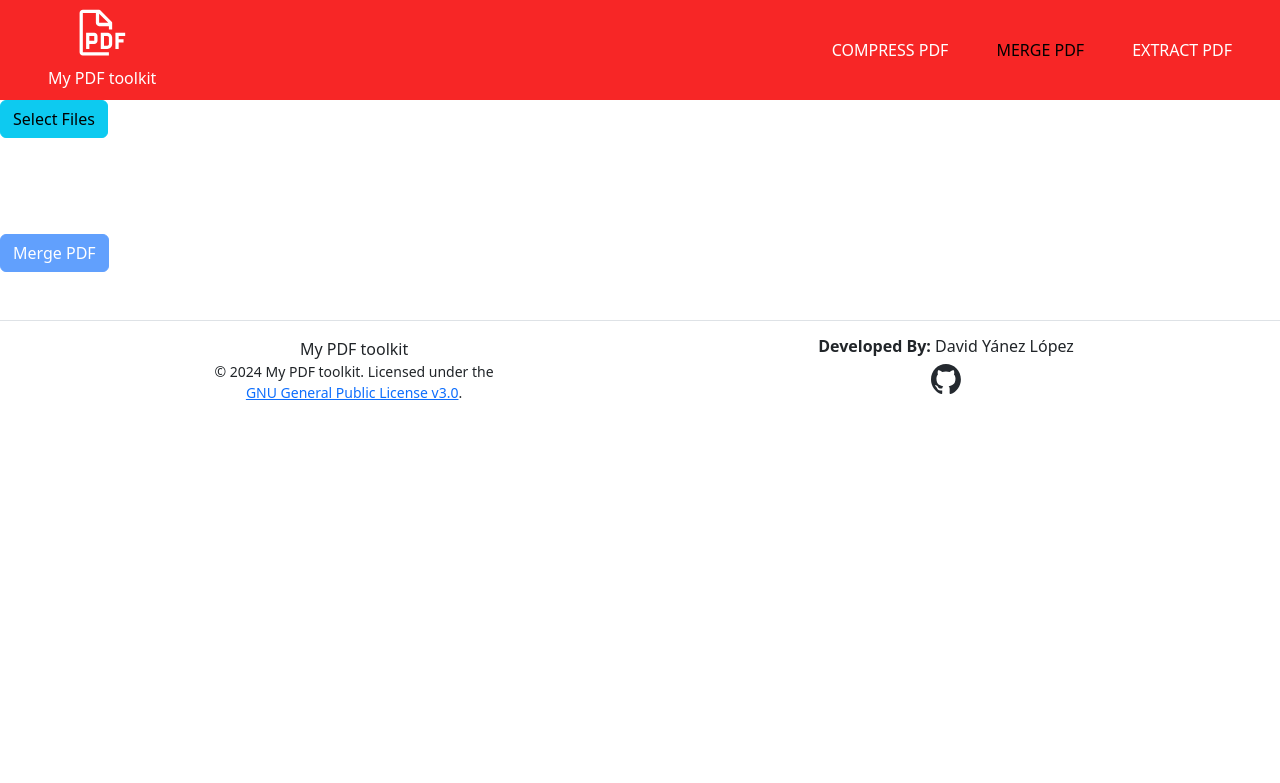
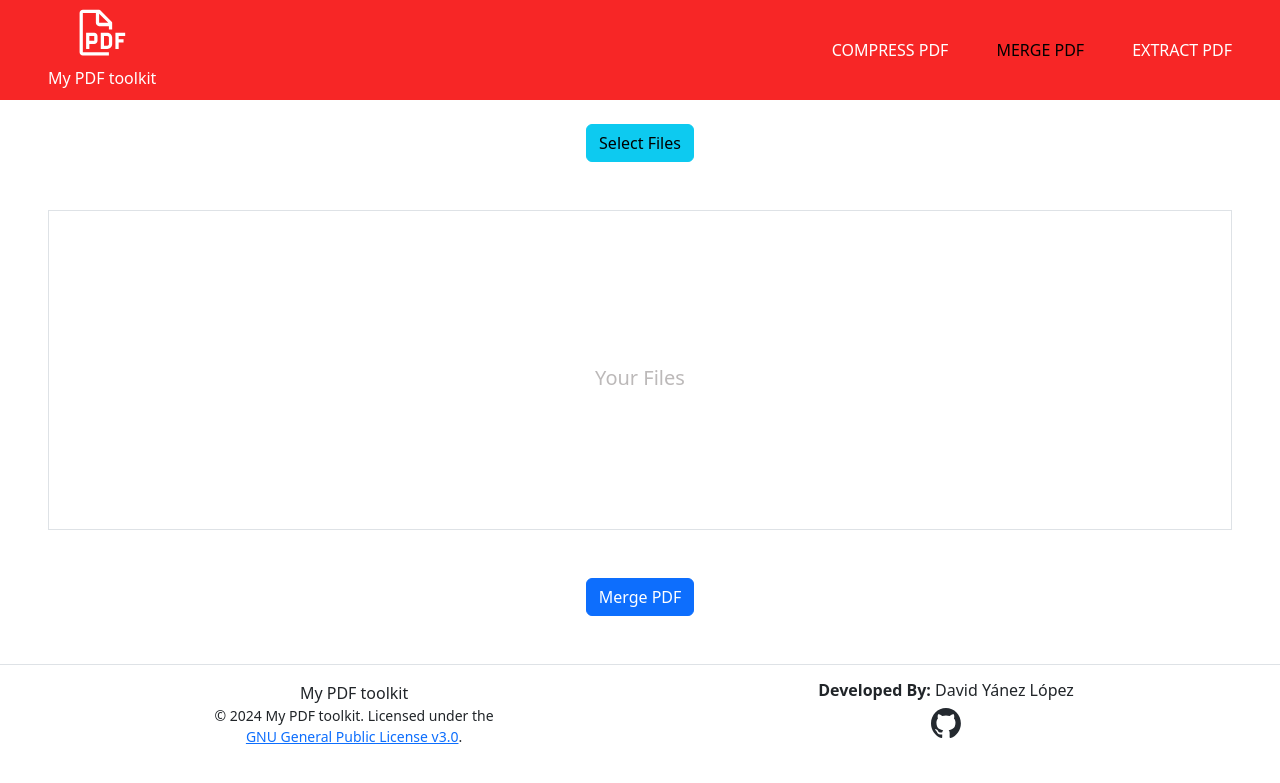
Before and after one commit to francisdayl/custom_pdf_compressor, a Flask app: page /merge-pdf in a window 1280 px wide. Shown: the top 783 px of the page. Run offline with Flask 3, Linux system fonts and the light colour scheme; some libraries are stand-ins or nearby versions.

Commit message:
finish merge and set alerts

```diff
--- a/app.py
+++ b/app.py
@@ -9,18 +9,21 @@ app = Flask(__name__)
 
 
 @app.route("/", methods=["GET"])
-def upload_file():
+def index():
     return render_template("index.html")
 
 
 @app.route("/compress-pdf", methods=["GET", "POST"])
 def compress_pdf():
     if request.method == "POST":
+        print("POST")
         if "file" not in request.files:
             return "No file uploaded", 400
         file = request.files["file"]
         if file.filename == "":
             return "No file selected", 400
+        print(file.__dir__())
+        print(file)
         if file:
             compression_type = request.form.get("compression_type", "Light")
             expected_size = (
--- a/templates/layout/base.html
+++ b/templates/layout/base.html
@@ -7,6 +7,11 @@
     <link rel="stylesheet" href="static/css/bootstrap.min.css">
     <link rel="stylesheet" href="static/css/styles.css">
   </head>
+  <script src="https://cdnjs.cloudflare.com/ajax/libs/pdf-lib/1.17.1/pdf-lib.min.js"></script>
+  <script src="https://cdnjs.cloudflare.com/ajax/libs/pdf.js/2.9.359/pdf.min.js"></script>
+  <script src="https://cdnjs.cloudflare.com/ajax/libs/Sortable/1.14.0/Sortable.min.js"></script>
+  <script src="/static/js/bootstrap.bundle.min.js"></script>
+  <script src="/static/js/script.js"></script>
   <body>
     {% include "/layout/navbar.html" %}
     {% block body %}
@@ -14,6 +19,9 @@
 
     {% include "/layout/footer.html" %}
   </body>
-  <script src="/static/js/bootstrap.bundle.min.js"></script>
-  <script src="/static/js/script.js"></script>
+  <script>
+    {% if message %}
+        alert("{{ message }}");
+    {% endif %}
+  </script>
 </html>
--- a/templates/merge.html
+++ b/templates/merge.html
@@ -20,21 +20,23 @@
 
 </style>
 <section>
-    <button class="mx-auto btn btn-info" id="fileInputWraper">Select Files
+    <button class="d-block mx-auto mt-4 btn btn-info" id="fileInputWraper">Select Files
         <input class="d-none" type="file" id="fileInput" multiple accept=".pdf">
     </button>
-    <ul id="fileList" class="row gap-2 m-5 "></ul>
-    <button id="mergeButton" class="btn btn-primary disabled">Merge PDF</button>
+    <ul id="fileList" class="row gap-2 m-5 border p-0 justify-content-around" style="min-height: 40vh; position:relative">
+        <span id="watermark" style="position: absolute; z-index:-1; margin-top:19vh; font-size:20px; color:rgb(188, 185, 185); user-select: none;" id="watermarkText" class="text-center ">
+            Your Files
+        </span>
+    </ul>
+    <button id="mergeButton" class="d-block mx-auto btn btn-primary">Merge PDF</button>
 
    </section>
-<script src="https://cdnjs.cloudflare.com/ajax/libs/pdf-lib/1.17.1/pdf-lib.min.js"></script>
-<script src="https://cdnjs.cloudflare.com/ajax/libs/pdf.js/2.9.359/pdf.min.js"></script>
-<script src="https://cdnjs.cloudflare.com/ajax/libs/Sortable/1.14.0/Sortable.min.js"></script>
 <script>
     const fileInput = document.getElementById('fileInput');
     const fileListElement = document.getElementById('fileList');
     const mergeButton = document.getElementById('mergeButton');
     const fileInputWraper = document.getElementById("fileInputWraper");
+    const watermark = document.getElementById("watermark")
 
     let pdfFiles = [];
 
@@ -49,7 +51,8 @@
         });
         if(pdfFiles){
             fileInputWraper.innerText="Add More Files";
-            fileInputWraper.classList.remove("disabled")
+            fileListElement.classList.remove("p-0")
+            watermark.classList.add("d-none")
         }
     });
 
@@ -61,6 +64,7 @@
         console.log(pdfFiles)
         if(pdfFiles.length==0){
             fileInputWraper.innerText="Select Files"
+            watermark.classList.remove("d-none")
 
         }
         else{
@@ -91,7 +95,7 @@
 
 
             const listItem = document.createElement('li');
-            listItem.classList.add(...["col-1","d-flex","flex-column","align-items-center","border","pdf-preview"])
+            listItem.classList.add(...["col-2","d-flex","flex-column","align-items-center","border","pdf-preview", "my-3"])
             listItem.style = "position: relative";
 
             const deleteIcon = document.createElement("img");
@@ -111,12 +115,13 @@
             img.src = canvas.toDataURL();
             img.classList.add(...["mt-3","rounded-2","border","p-2"])
 
-            img.width = "90";
-            img.height = "110";
+            img.width = "150";
+            img.height = "200";
 
             const span = document.createElement('span');
             span.innerText= file.name
-            span.classList.add(...["mb-2","text-center"])
+            span.style = "font-size: 11px"
+            span.classList.add(...["mb-2","text-center","w-100"])
 
 
             listItem.appendChild(deleteButton);
```
Also changed, not shown: templates/compress.html (+1 -6 lines).
